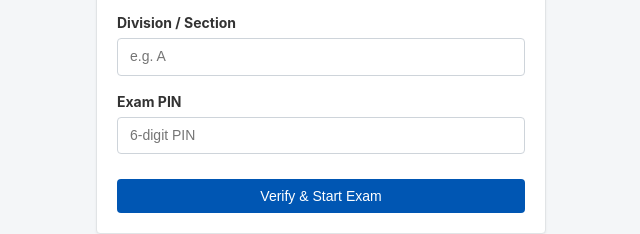
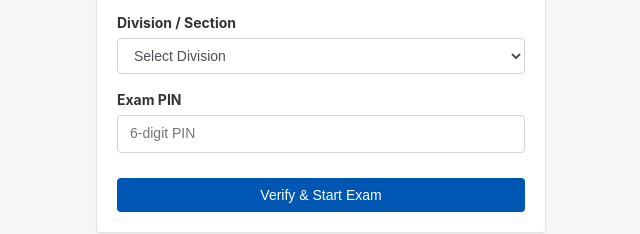
Before and after one commit to amroy08/cbt-system, a website: page public/student/login.html in a window 1280 px wide. Shown: the part 413-647 px from the top of the page, 319-959 px from the left. Drawn offline with Linux system fonts and the light colour scheme.

Commit message:
Convert student login and admin results division filters to select dropdowns with options A and B

```diff
--- a/public/student/login.html
+++ b/public/student/login.html
@@ -75,7 +75,11 @@
 
         <div class="form-group">
           <label for="studentDivision">Division / Section</label>
-          <input type="text" id="studentDivision" class="form-control" placeholder="e.g. A" required autocomplete="off">
+          <select id="studentDivision" class="form-control" required>
+            <option value="" disabled selected>Select Division</option>
+            <option value="A">A</option>
+            <option value="B">B</option>
+          </select>
         </div>
 
         <div class="form-group">
```
Also changed, not shown: public/admin/dashboard.html (+5 -1 lines).
